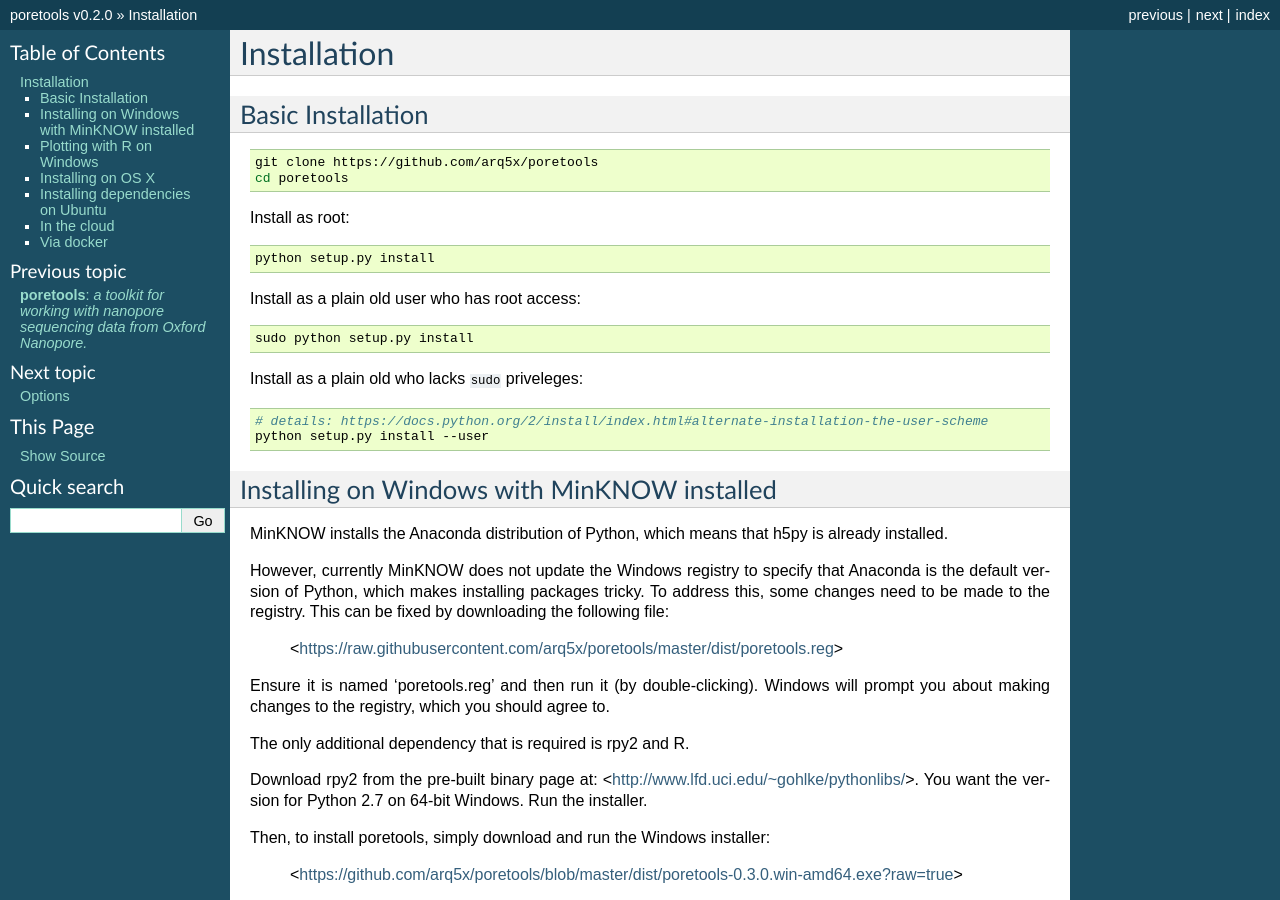
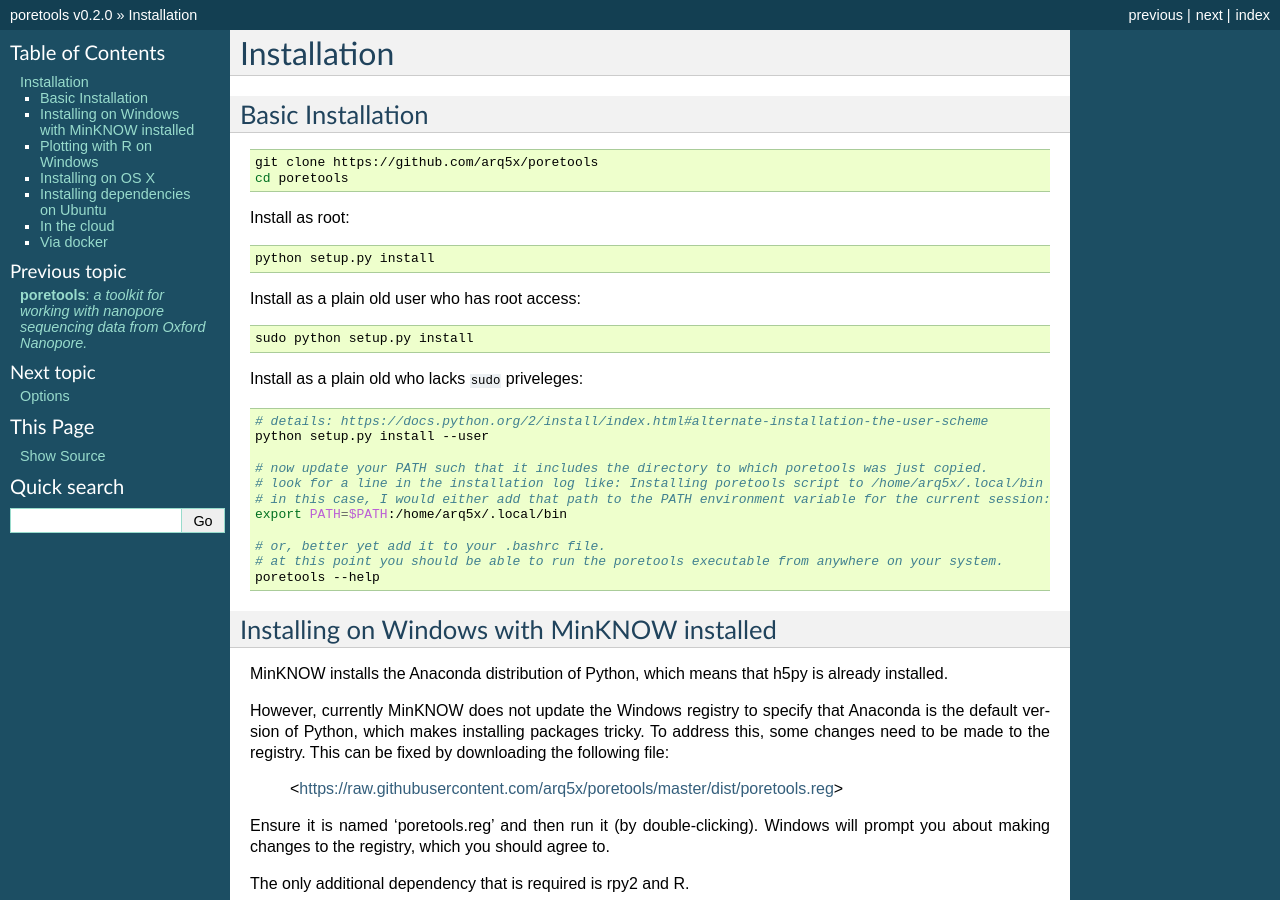
Before and after one commit to arq5x/poretools, a Sphinx documentation site: the page built from docs/content/installation.rst, in a window 1280 px wide and 900 px high. Built offline with Sphinx 7.4.7, drawn with Linux system fonts in a browser that asks for light colours; formulas are drawn with MathJax 3.

Commit message:
Update installation.rst

```diff
--- a/docs/content/installation.rst
+++ b/docs/content/installation.rst
@@ -30,6 +30,14 @@ Install as a plain old who lacks ``sudo`` priveleges:
 	# details: https://docs.python.org/2/install/index.html#alternate-installation-the-user-scheme
 	python setup.py install --user
 
+	# now update your PATH such that it includes the directory to which poretools was just copied.
+	# look for a line in the installation log like: Installing poretools script to /home/arq5x/.local/bin
+        # in this case, I would either add that path to the PATH environment variable for the current session:
+        export PATH=$PATH:/home/arq5x/.local/bin
+
+        # or, better yet add it to your .bashrc file.
+        # at this point you should be able to run the poretools executable from anywhere on your system.
+        poretools --help
 =================================
 Installing on Windows with MinKNOW installed
 =================================
```
